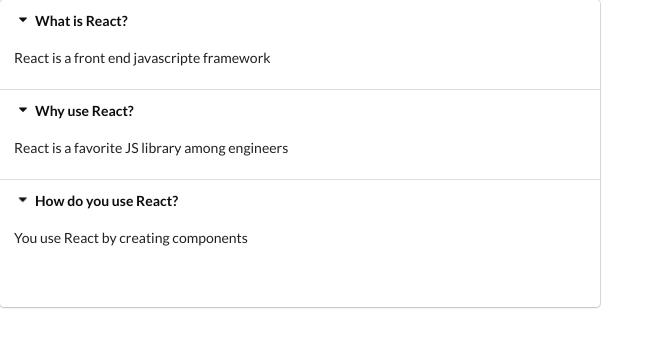
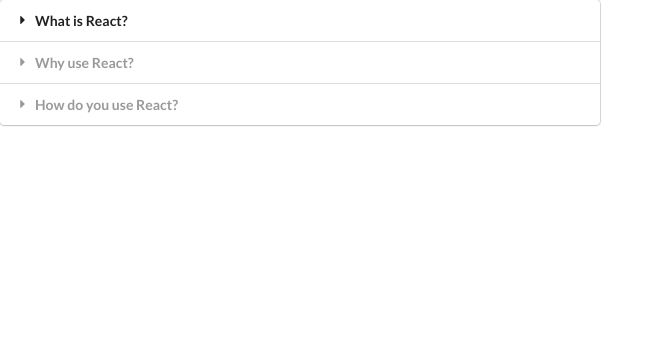
Before and after one commit to AlfyCodes/React-redux, a React (Create React App) app in the folder widgets/: page / in a window 1280 px wide. Shown: the top 346 px of the page, without its empty margins (0-664 px from the left). Built offline with nearby package versions, Linux system fonts and the light colour scheme.

Commit message:
decon array get active index show active content

```diff
--- a/widgets/src/components/Accordion.js
+++ b/widgets/src/components/Accordion.js
@@ -9,22 +9,23 @@
 	};
 
 	const renderedItems = items.map((item, index) => {
+
+        const active = index === activeIndex ? 'active' : '';
+
 		return (
 			<React.Fragment key={item.title}>
-				<div className="title active" onClick={() => onTitleClick(index)}>
+				<div className={`title ${active}`} onClick={() => onTitleClick(index)}>
 					<i className="dropdown icon" />
 					{item.title}
 				</div>
-				<div className="content active">
+				<div className={`content ${active}`}>
 					<p>{item.content}</p>
 				</div>
 			</React.Fragment>
 		);
 	});
 
-	return <div className="ui styled accordion"> {renderedItems}
-    <h1>{activeIndex}</h1>
-    </div>;
+	return <div className="ui styled accordion"> {renderedItems} </div>;
 };
 
 export default Accordion;
```
